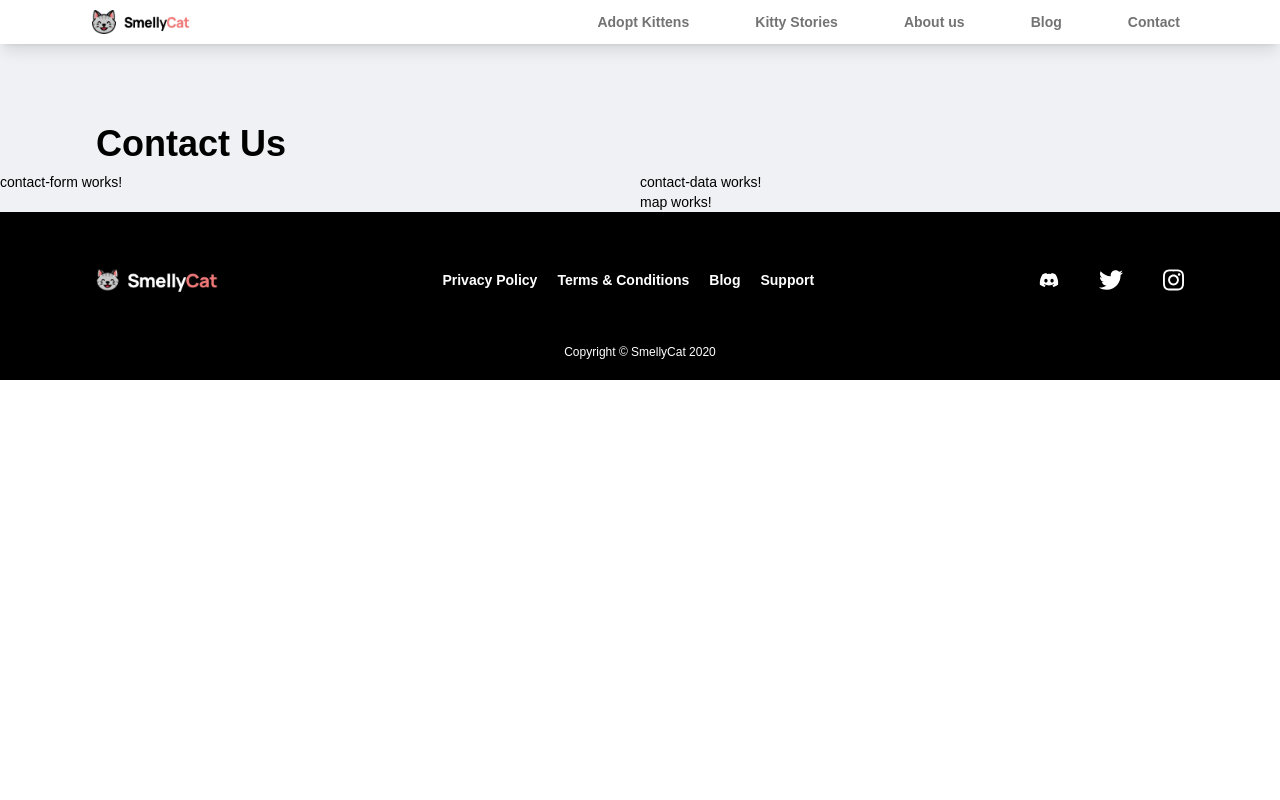
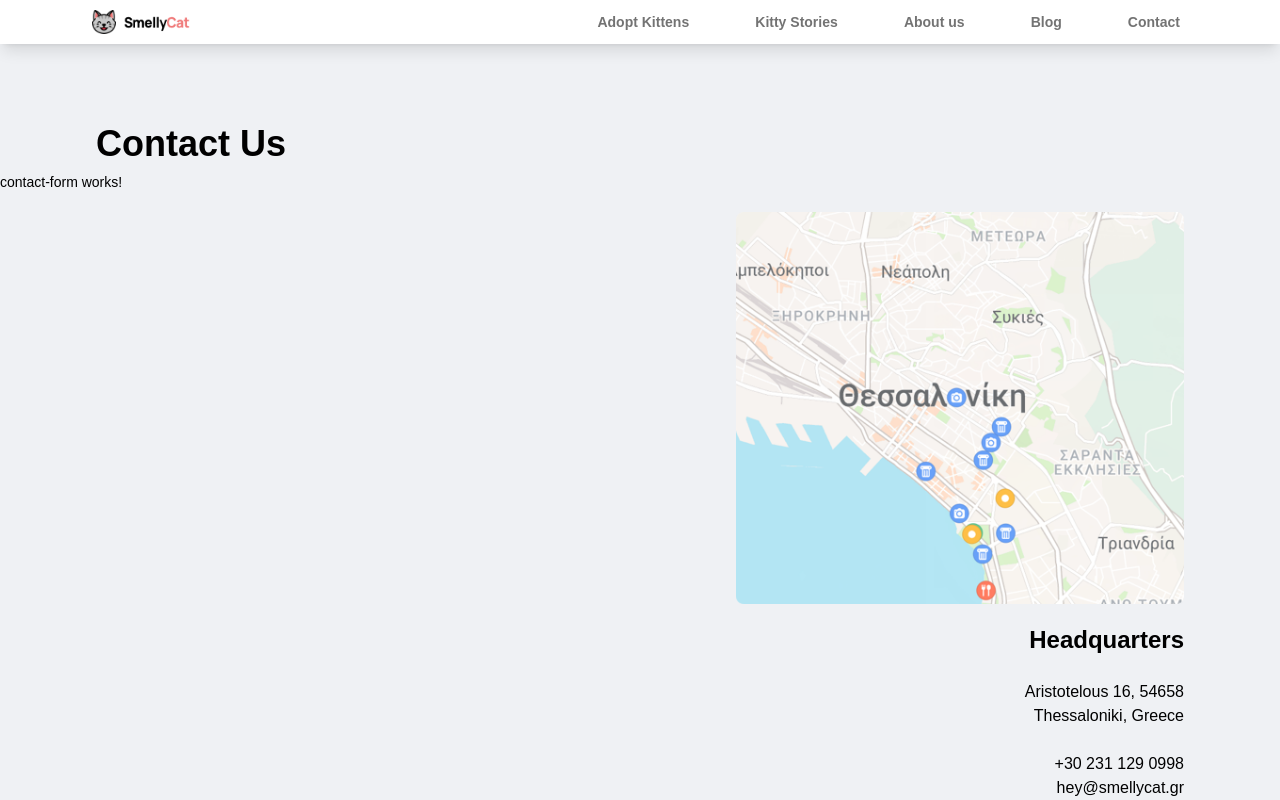
Before and after one commit to stefaleon/smellycat, an Angular app: page / in a window 1280 px wide. Shown: the top 800 px of the page. Built offline with nearby package versions, Linux system fonts and the light colour scheme; what tw-elements would draw is missing.

Commit message:
Provide contact data for headquarters Set a calculated height in order to display the footer right below the screen bottom

```diff
--- a/src/app/pages/contact/contact-data/contact-data.component.html
+++ b/src/app/pages/contact/contact-data/contact-data.component.html
@@ -1,2 +1,14 @@
-<p>contact-data works!</p>
-<app-map></app-map>
+<div class="w-full h-full
+px-10 sm:px-14 md:px-16 lg:px-24
+py-5 sm:py-10
+sm:hscreen-minus-170
+sm:overflow-y-auto">
+	<app-map></app-map>
+	<div class="flex flex-col items-center sm:items-end justify-between my-5">
+		<div class="text-2xl font-bold">Headquarters</div>
+		<div class="text-base mt-6">Aristotelous 16, 54658</div>
+		<div class="text-base">Thessaloniki, Greece</div>
+		<div class="text-base mt-6">+30 231 129 0998</div>
+		<div class="text-base">hey@smellycat.gr</div>
+	</div>
+</div>
--- a/src/app/pages/contact/contact-data/map/map.component.html
+++ b/src/app/pages/contact/contact-data/map/map.component.html
@@ -1 +1 @@
-<p>map works!</p>
+<img src="/assets/map.png" alt="map" loading="lazy" />
--- a/src/styles.css
+++ b/src/styles.css
@@ -18,4 +18,8 @@ html, body {
 	.navbar-menu-item {
 	  @apply p-0 text-neutral-500 hover:text-neutral-700 focus:text-neutral-700 disabled:text-black/30 dark:text-neutral-200 dark:hover:text-neutral-400 dark:focus:text-neutral-400 lg:px-2 [&.active]:text-black/90 dark:[&.active]:text-neutral-400;
 	}
+
+	.hscreen-minus-170 {
+		height: calc(100vh - 170px)
+	}
   }
```
